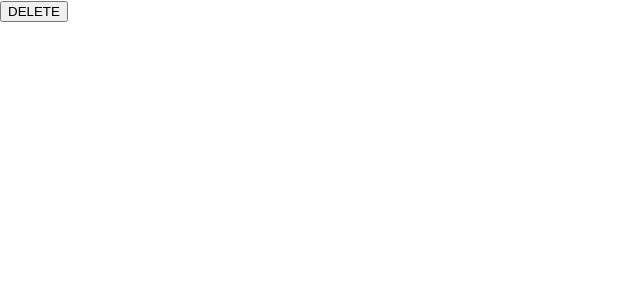
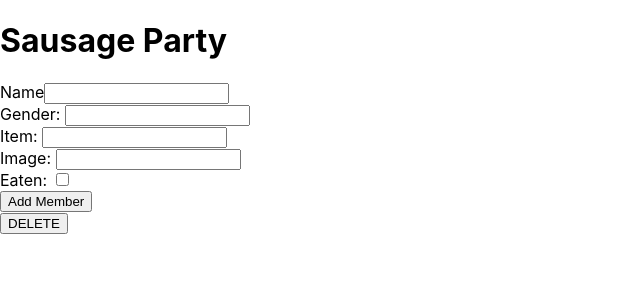
Before and after one commit to Angelv0918/sausage-party, a React (Create React App) app in the folder sausage-party/: page / in a window 1280 px wide. Shown: the top 300 px of the page, without its empty margins (0-640 px from the left). Built offline with nearby package versions, Linux system fonts and the light colour scheme.

Commit message:
made submit form again

```diff
--- a/sausage-party/src/App.js
+++ b/sausage-party/src/App.js
@@ -58,8 +58,25 @@
   };
 
   return (
+    <div>
+    <h1>Sausage Party</h1>
 
+      <form onSubmit={handleCharacterSubmit}>
+       Name<input type="text" onChange={handleNameChange} />
+        <br />
+       Gender: <input type="text" onChange={handleGenderChange} />
+        <br />
+        Item: <input type="text" onChange={handleFoodItemChange} />
+        <br />
+        Image: <input type="text" onChange={handleImageChange} />
+        <br />
+       Eaten: <input type="checkbox" onChange={handleEatenChange} />
+        <br />
+
+        <input type="submit" value="Add Member" />
+        </form>
     <DeleteFunction />
+    </div>
   )
 }
 
```
